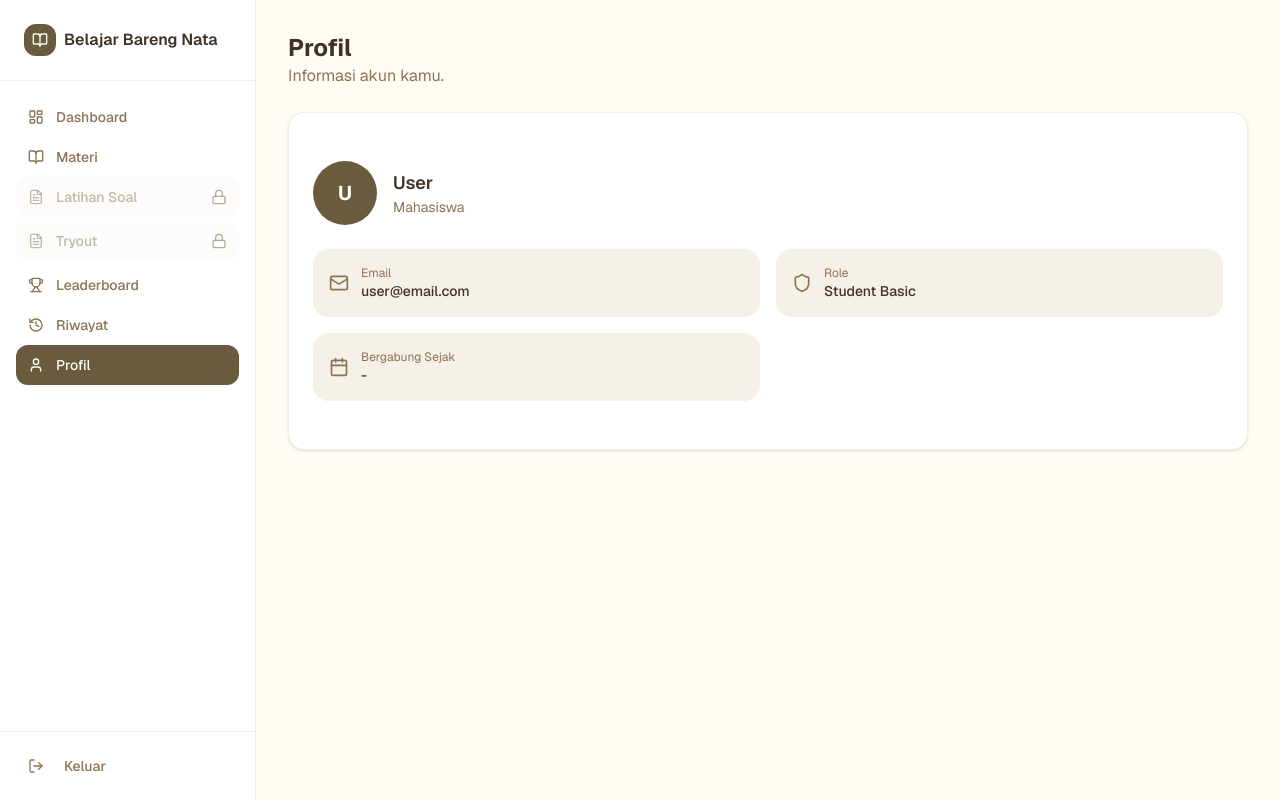
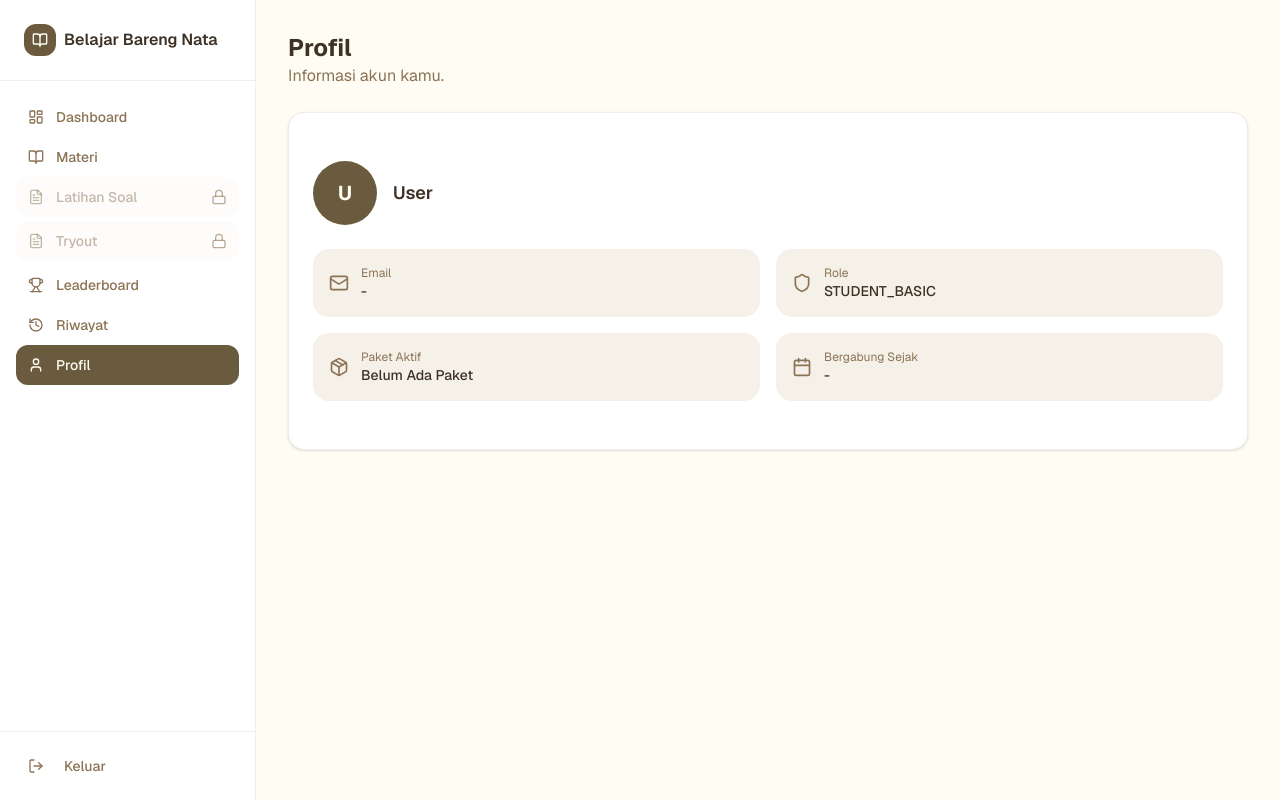
Before and after one commit to pranata-dev/bbn-website, a Next.js app: page /dashboard/profile in a window 1280 px wide. Built offline with nearby package versions, Linux system fonts and the light colour scheme; no server answers.

Commit message:
fix(dashboard): fetch and display dynamic user data in profile page

```diff
--- a/src/app/dashboard/profile/page.tsx
+++ b/src/app/dashboard/profile/page.tsx
@@ -1,11 +1,31 @@
-"use client"
+import { Card, CardContent } from "@/components/ui/card"
+import { User, Mail, Shield, Calendar, Package } from "lucide-react"
+import { createClient } from "@/lib/supabase/server"
+import { format } from "date-fns"
+import { id } from "date-fns/locale"
 
-import { Card, CardContent, CardHeader, CardTitle } from "@/components/ui/card"
-import { Button } from "@/components/ui/button"
-import { User, Mail, Shield, Calendar } from "lucide-react"
+export default async function ProfilePage() {
+    const supabase = await createClient()
+    const { data: { user: authUser } } = await supabase.auth.getUser()
 
-export default function ProfilePage() {
-    // In production, fetch from API
+    let dbUser = null
+    if (authUser) {
+        const { data } = await supabase
+            .from("users")
+            .select("*")
+            .eq("auth_id", authUser.id)
+            .single()
+        dbUser = data
+    }
+
+    const userName = dbUser?.name || "User"
+    const userEmail = dbUser?.email || authUser?.email || "-"
+    const userRole = dbUser?.role || "STUDENT_BASIC"
+    const userPackage = dbUser?.package_type || "Belum Ada Paket"
+    const joinDate = dbUser?.created_at
+        ? format(new Date(dbUser.created_at), "dd MMMM yyyy", { locale: id })
+        : "-"
+    const initial = userName.charAt(0).toUpperCase()
     return (
         <div className="space-y-6">
             <div>
@@ -17,11 +37,10 @@ export default function ProfilePage() {
                 <CardContent className="p-6 space-y-6">
                     <div className="flex items-center gap-4">
                         <div className="w-16 h-16 rounded-full bg-dark-brown flex items-center justify-center text-cream text-xl font-bold">
-                            U
+                            {initial}
                         </div>
                         <div>
-                            <h2 className="text-lg font-semibold text-foreground">User</h2>
-                            <p className="text-sm text-muted-foreground">Mahasiswa</p>
+                            <h2 className="text-lg font-semibold text-foreground">{userName}</h2>
                         </div>
                     </div>
 
@@ -30,21 +49,28 @@ export default function ProfilePage() {
                             <Mail className="w-5 h-5 text-soft-brown" />
                             <div>
                                 <p className="text-xs text-muted-foreground">Email</p>
-                                <p className="text-sm font-medium text-foreground">user@email.com</p>
+                                <p className="text-sm font-medium text-foreground">{userEmail}</p>
                             </div>
                         </div>
                         <div className="flex items-center gap-3 p-4 rounded-xl bg-warm-beige">
                             <Shield className="w-5 h-5 text-soft-brown" />
                             <div>
                                 <p className="text-xs text-muted-foreground">Role</p>
-                                <p className="text-sm font-medium text-foreground">Student Basic</p>
+                                <p className="text-sm font-medium text-foreground">{userRole}</p>
+                            </div>
+                        </div>
+                        <div className="flex items-center gap-3 p-4 rounded-xl bg-warm-beige">
+                            <Package className="w-5 h-5 text-soft-brown" />
+                            <div>
+                                <p className="text-xs text-muted-foreground">Paket Aktif</p>
+                                <p className="text-sm font-medium text-foreground">{userPackage}</p>
                             </div>
                         </div>
                         <div className="flex items-center gap-3 p-4 rounded-xl bg-warm-beige">
                             <Calendar className="w-5 h-5 text-soft-brown" />
                             <div>
                                 <p className="text-xs text-muted-foreground">Bergabung Sejak</p>
-                                <p className="text-sm font-medium text-foreground">-</p>
+                                <p className="text-sm font-medium text-foreground">{joinDate}</p>
                             </div>
                         </div>
                     </div>
```
